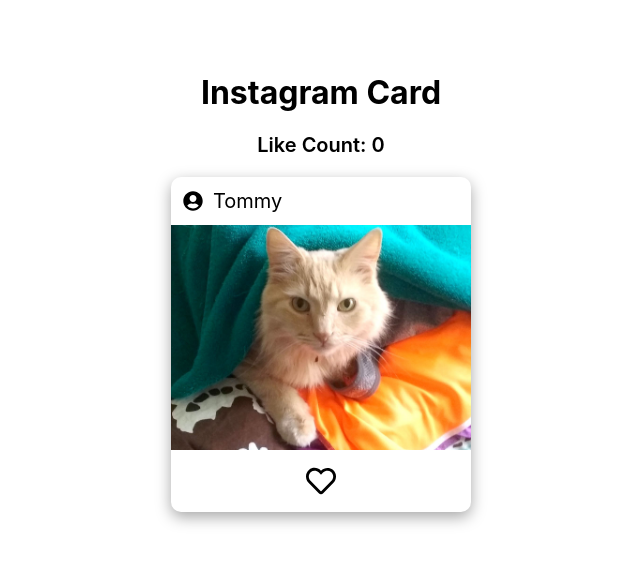
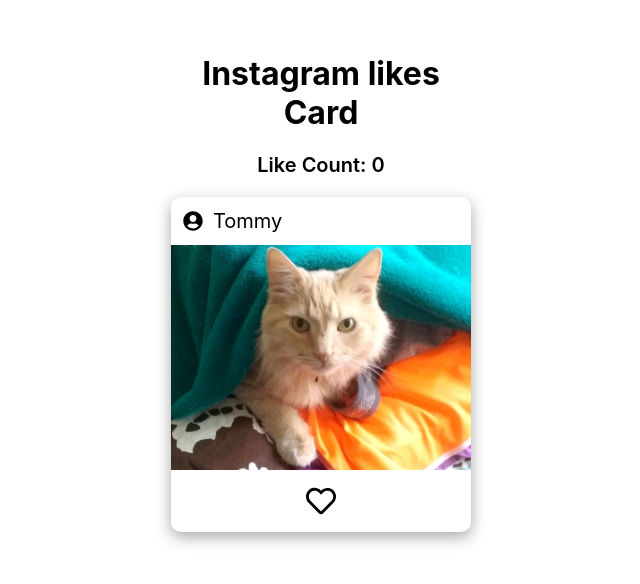
Before and after one commit to adshriniwas/instagramLikeUnlike, a React (Create React App) app: page / in a window 1280 px wide. Shown: the part 118-702 px from the top of the page, without its empty margins (319-959 px from the left). Built offline with nearby package versions, Linux system fonts and the light colour scheme.

Commit message:
test check

```diff
--- a/src/Components/Card.js
+++ b/src/Components/Card.js
@@ -27,7 +27,7 @@
   return (
     <div className='cardContainer'>
         <div className='contTop'>
-            <h1 className='cardTitle'>Instagram Card</h1>
+            <h1 className='cardTitle'>Instagram likes Card</h1>
             <p className='cardPara'>Like Count: <span>{likeCount}</span></p>
         </div>
         <div className='card'>
```
